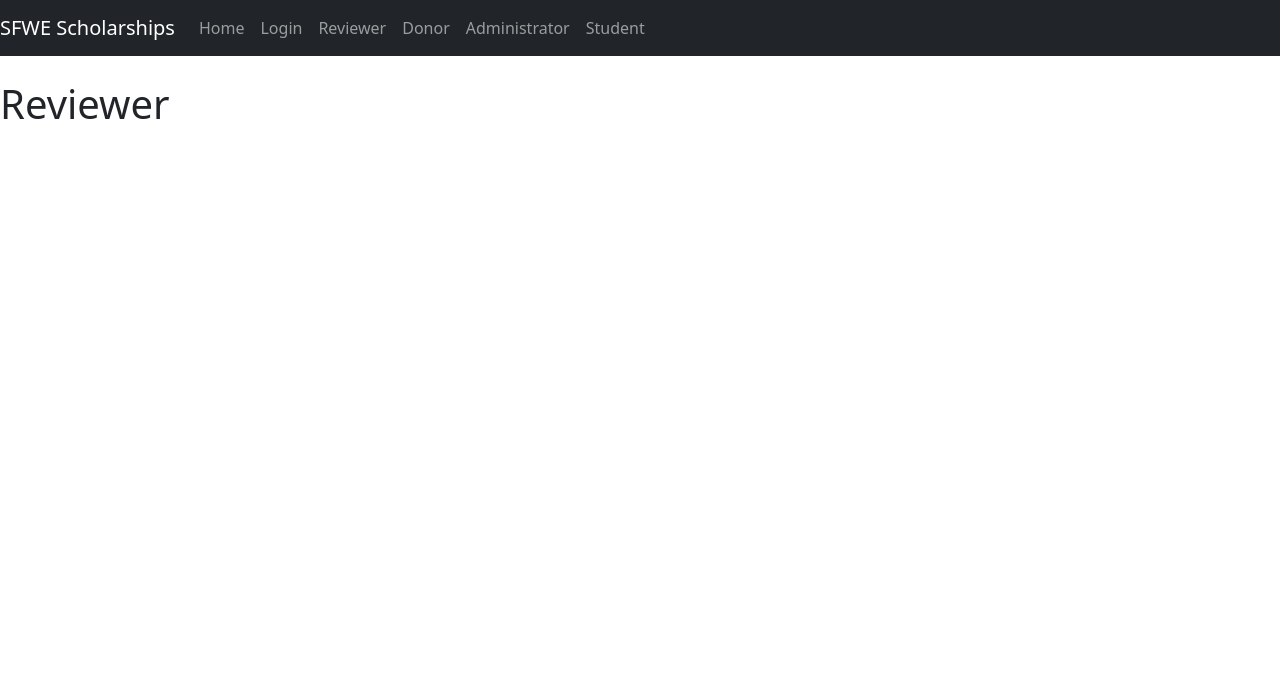
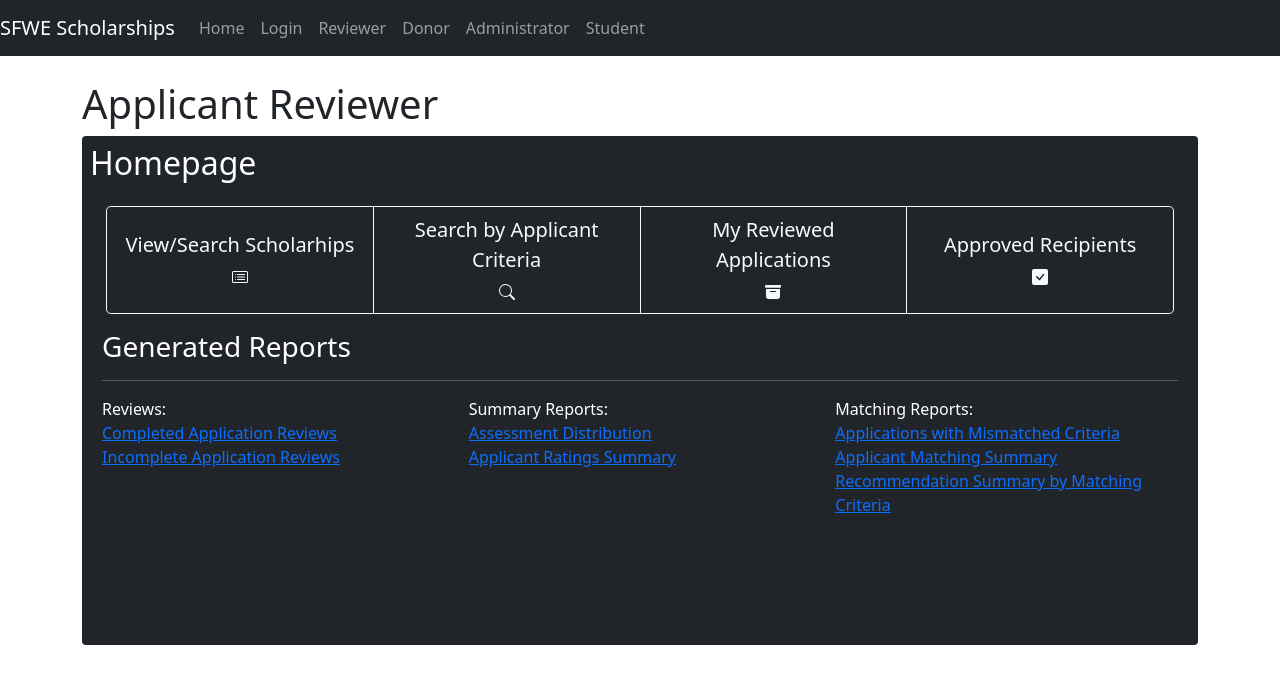
Before and after one commit to gsears72/-UArizona-Scholarship-Application-Management-System-UASAMS-, a Django app: page /ApplicantReviewer/ARhome in a window 1280 px wide. Shown: the top 684 px of the page. Run offline with Django 5.2, Linux system fonts and the light colour scheme.

Commit message:
AR homepage

```diff
--- a/ApplicantReviewer/templates/ARhome.html
+++ b/ApplicantReviewer/templates/ARhome.html
@@ -1,42 +1,69 @@
-<!doctype html>
-<html lang="en">
-  <head>
-    <!-- Required meta tags -->
-    <meta charset="utf-8">
-    <meta name="viewport" content="width=device-width, initial-scale=1">
+{% extends 'base.html' %}
 
-    <!-- Bootstrap CSS -->
-    <link href="https://cdn.jsdelivr.net/npm/bootstrap@5.0.2/dist/css/bootstrap.min.css" rel="stylesheet" integrity="sha384-EVSTQN3/azprG1Anm3QDgpJLIm9Nao0Yz1ztcQTwFspd3yD65VohhpuuCOmLASjC" crossorigin="anonymous">
-
-    <title>SFWE Scholarships</title>
-  </head>
-  <body>
-    {% include 'navbar.html' %}
-    <br/>
-    <h1>Reviewer</h1>
-    <div class = 'container'>
-        {% if messages %}
-          {% for message in messages %}
-            <div class="alert alert-warning alert-dismissible fade show" role="alert">
-              <strong>{{ message }}
-              <button type="button" class="btn-close" data-bs-dismiss="alert" aria-label="Close"></button>
+{% block content %}
+<h1>Applicant Reviewer</h1>
+<div class="p-2 container-fluid rounded bg-dark text-white">
+    <!-- Content here -->
+    <h2>Homepage</h2>
+    <div class="row">
+        <div class="col">
+            <div class="m-2 p-2 btn-group d-flex" role="group" aria-label="Basic example";>
+                <button type="button" class="btn btn-outline-light w-100 btn-lg">View/Search Scholarhips <br> <svg xmlns="http://www.w3.org/2000/svg" width="16" height="16" fill="currentColor" class="bi bi-card-list" viewBox="0 0 16 16">
+                    <path d="M14.5 3a.5.5 0 0 1 .5.5v9a.5.5 0 0 1-.5.5h-13a.5.5 0 0 1-.5-.5v-9a.5.5 0 0 1 .5-.5zm-13-1A1.5 1.5 0 0 0 0 3.5v9A1.5 1.5 0 0 0 1.5 14h13a1.5 1.5 0 0 0 1.5-1.5v-9A1.5 1.5 0 0 0 14.5 2z"/>
+                    <path d="M5 8a.5.5 0 0 1 .5-.5h7a.5.5 0 0 1 0 1h-7A.5.5 0 0 1 5 8m0-2.5a.5.5 0 0 1 .5-.5h7a.5.5 0 0 1 0 1h-7a.5.5 0 0 1-.5-.5m0 5a.5.5 0 0 1 .5-.5h7a.5.5 0 0 1 0 1h-7a.5.5 0 0 1-.5-.5m-1-5a.5.5 0 1 1-1 0 .5.5 0 0 1 1 0M4 8a.5.5 0 1 1-1 0 .5.5 0 0 1 1 0m0 2.5a.5.5 0 1 1-1 0 .5.5 0 0 1 1 0"/>
+                  </svg></button>
+                <button type="button" class="btn btn-outline-light w-100 btn-lg">Search by Applicant Criteria <br> <svg xmlns="http://www.w3.org/2000/svg" width="16" height="16" fill="currentColor" class="bi bi-search" viewBox="0 0 16 16">
+                    <path d="M11.742 10.344a6.5 6.5 0 1 0-1.397 1.398h-.001q.044.06.098.115l3.85 3.85a1 1 0 0 0 1.415-1.414l-3.85-3.85a1 1 0 0 0-.115-.1zM12 6.5a5.5 5.5 0 1 1-11 0 5.5 5.5 0 0 1 11 0"/>
+                  </svg></button>
+                <button type="button" class="btn btn-outline-light w-100 btn-lg"> My Reviewed Applications <br> <svg xmlns="http://www.w3.org/2000/svg" width="16" height="16" fill="currentColor" class="bi bi-archive-fill" viewBox="0 0 16 16">
+                    <path d="M12.643 15C13.979 15 15 13.845 15 12.5V5H1v7.5C1 13.845 2.021 15 3.357 15zM5.5 7h5a.5.5 0 0 1 0 1h-5a.5.5 0 0 1 0-1M.8 1a.8.8 0 0 0-.8.8V3a.8.8 0 0 0 .8.8h14.4A.8.8 0 0 0 16 3V1.8a.8.8 0 0 0-.8-.8z"/>
+                  </svg></button>
+                <button type="button" class="btn btn-outline-light w-100 btn-lg"> Approved Recipients <br> <svg xmlns="http://www.w3.org/2000/svg" width="16" height="16" fill="currentColor" class="bi bi-check-square-fill" viewBox="0 0 16 16">
+                    <path d="M2 0a2 2 0 0 0-2 2v12a2 2 0 0 0 2 2h12a2 2 0 0 0 2-2V2a2 2 0 0 0-2-2zm10.03 4.97a.75.75 0 0 1 .011 1.05l-3.992 4.99a.75.75 0 0 1-1.08.02L4.324 8.384a.75.75 0 1 1 1.06-1.06l2.094 2.093 3.473-4.425a.75.75 0 0 1 1.08-.022z"/>
+                  </svg></button>
             </div>
-          {% endfor %}
-        {% endif %}
-
-        {% block content %}
-
-        {% endblock %}
-
-    <!-- Optional JavaScript; choose one of the two! -->
-
-    <!-- Option 1: Bootstrap Bundle with Popper -->
-    <script src="https://cdn.jsdelivr.net/npm/bootstrap@5.0.2/dist/js/bootstrap.bundle.min.js" integrity="sha384-MrcW6ZMFYlzcLA8Nl+NtUVF0sA7MsXsP1UyJoMp4YLEuNSfAP+JcXn/tWtIaxVXM" crossorigin="anonymous"></script>
-
-    <!-- Option 2: Separate Popper and Bootstrap JS -->
-    <!--
-    <script src="https://cdn.jsdelivr.net/npm/@popperjs/core@2.9.2/dist/umd/popper.min.js" integrity="sha384-IQsoLXl5PILFhosVNubq5LC7Qb9DXgDA9i+tQ8Zj3iwWAwPtgFTxbJ8NT4GN1R8p" crossorigin="anonymous"></script>
-    <script src="https://cdn.jsdelivr.net/npm/bootstrap@5.0.2/dist/js/bootstrap.min.js" integrity="sha384-cVKIPhGWiC2Al4u+LWgxfKTRIcfu0JTxR+EQDz/bgldoEyl4H0zUF0QKbrJ0EcQF" crossorigin="anonymous"></script>
-    -->
-  </body>
-</html>
+        </div>
+    </div>
+        <div class="container">
+            <h3>Generated Reports</h3>
+            <hr>
+            <div class="row">
+              <div class="col">
+                Reviews:
+                <br>
+                <a href="#" class="link-primary">Completed Application Reviews</a>
+                <br>
+                <a href="#" class="link-primary">Incomplete Application Reviews</a>
+                <br>
+                <br>
+                <br>
+              </div>
+              <div class="col">
+                Summary Reports:
+                <br>
+                <a href="#" class="link-primary">Assessment Distribution</a>
+                <br>
+                <a href="#" class="link-primary">Applicant Ratings Summary</a>
+                <br>
+                <br>
+                <br>
+            </div>
+            <div class="col">
+                Matching Reports:
+                <br>
+                <a href="#" class="link-primary">Applications with Mismatched Criteria</a>
+                <br>
+                <a href="#" class="link-primary">Applicant Matching Summary</a>
+                <br>
+                <a href="#" class="link-primary">Recommendation Summary by Matching Criteria</a>
+                <br>
+                <br>
+                <br>
+                <br>
+                <br>
+                <br>
+            </div>
+        </div>
+    </div>
+</div>
+{% endblock %}
```
